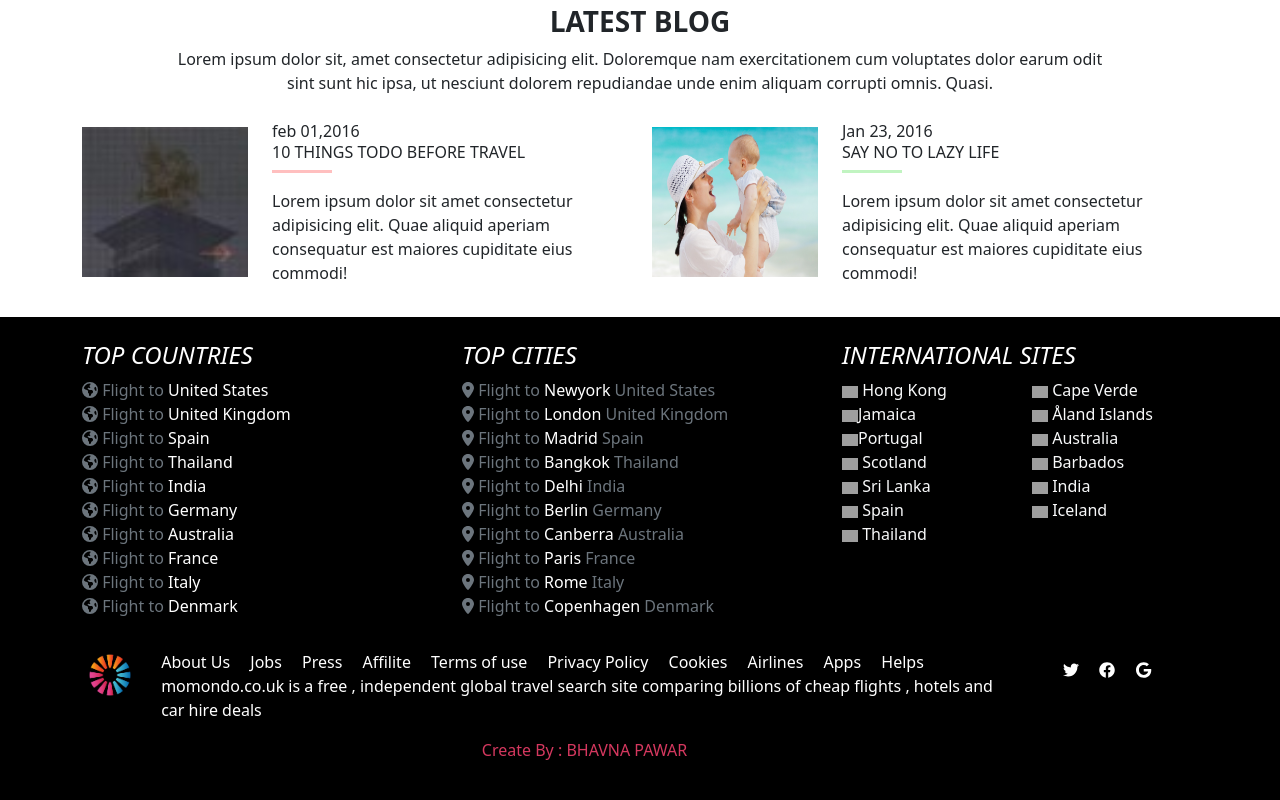
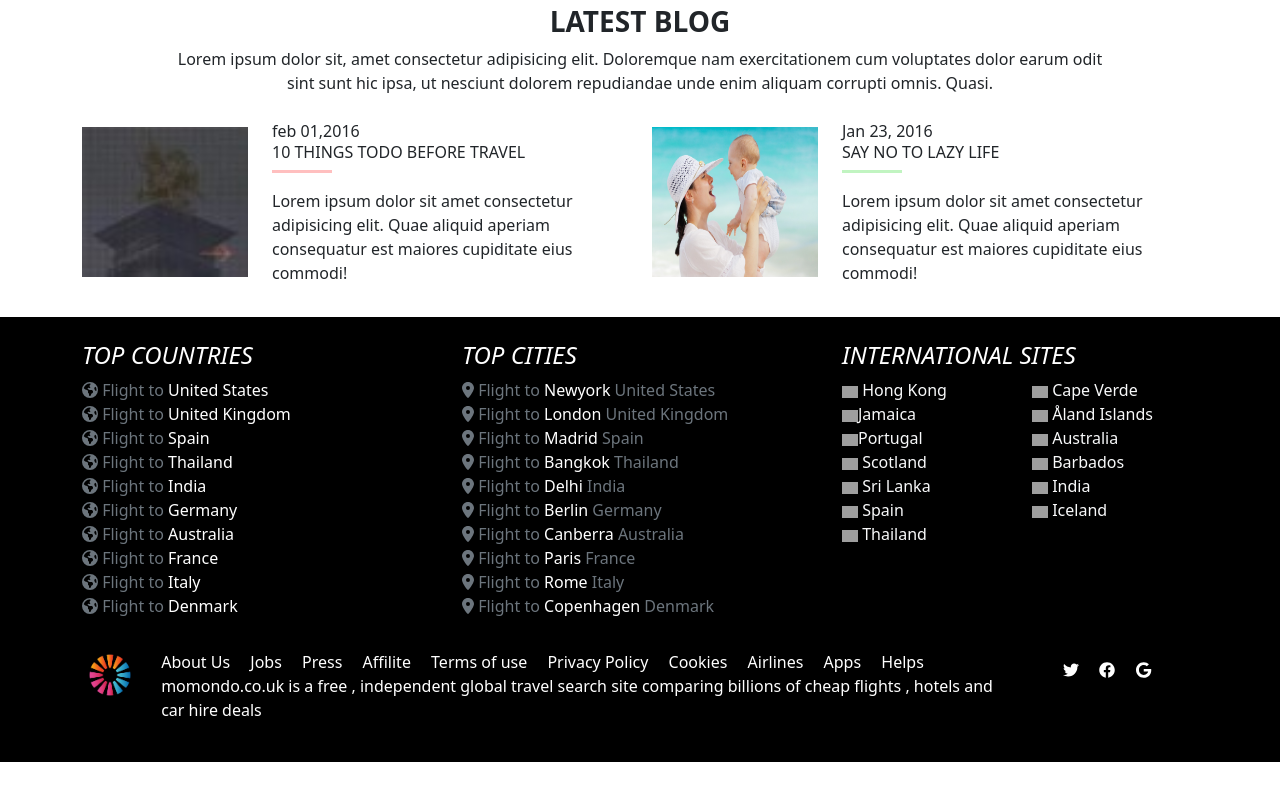
Before and after one commit to BhavnaPawar13/weblayout_momondo, a plain HTML site: page index.html in a window 1280 px wide. Shown: the part 2390-3190 px from the top of the page. After the commit the page ends 3152 px from the top, so only its background shows below. Drawn offline with nearby package versions, Linux system fonts and the light colour scheme; grey boxes are pictures that could not be loaded.

Commit message:
First Comment

```diff
--- a/index.html
+++ b/index.html
@@ -364,7 +364,7 @@
         </div>
 
     </div>
-<!-- Banner Section End -->
+    <!-- Banner Section End -->
 
     <!-- Fun Section Start -->
     <div class="fun bg-fark  text-white">
@@ -420,7 +420,7 @@
         </div>
 
     </div>
- <!-- Fun Section End -->
+    <!-- Fun Section End -->
 
     <!-- Newsletter Section Start -->
     <div class="newsletter py-5">
@@ -444,7 +444,7 @@
         </div>
 
     </div>
-<!-- Newslatter Section End -->
+    <!-- Newslatter Section End -->
 
     <!-- Popular Section Start -->
     <section class="popular">
@@ -618,10 +618,10 @@
             </div>
         </div>
     </section>
-<!-- Estimate Section End -->
+    <!-- Estimate Section End -->
 
     <!-- Blog Section Start -->
- <section class="blog ">
+    <section class="blog ">
         <div class="container">
             <div class="row py-4">
                 <h3 class="fw-bold text-center mt-4">LATEST BLOG</h3>
@@ -660,7 +660,7 @@
                             <p class="mb-0">Jan 23, 2016</p>
                             <h6>SAY NO TO LAZY LIFE</h6>
                             <hr class="mb-3 mt-0" size="4px" style="width:60px; color:#08d108; border-width: 3px;">
-                            <p >Lorem ipsum dolor sit amet consectetur adipisicing elit. Quae aliquid aperiam consequatur
+                            <p>Lorem ipsum dolor sit amet consectetur adipisicing elit. Quae aliquid aperiam consequatur
                                 est maiores
                                 cupiditate eius commodi!</p>
                         </div>
@@ -895,7 +895,7 @@
                             <p>momondo.co.uk is a free , independent global travel search site comparing billions of
                                 cheap
                                 flights , hotels and car hire deals</p>
-                            <p class="text-center text-danger2">Create By : BHAVNA PAWAR</p>
+
                         </div>
 
 
@@ -910,7 +910,6 @@
                             class="fa-brands fa-google"></i></a>
                 </div>
             </div>
-
         </div>
 
     </section>
```
